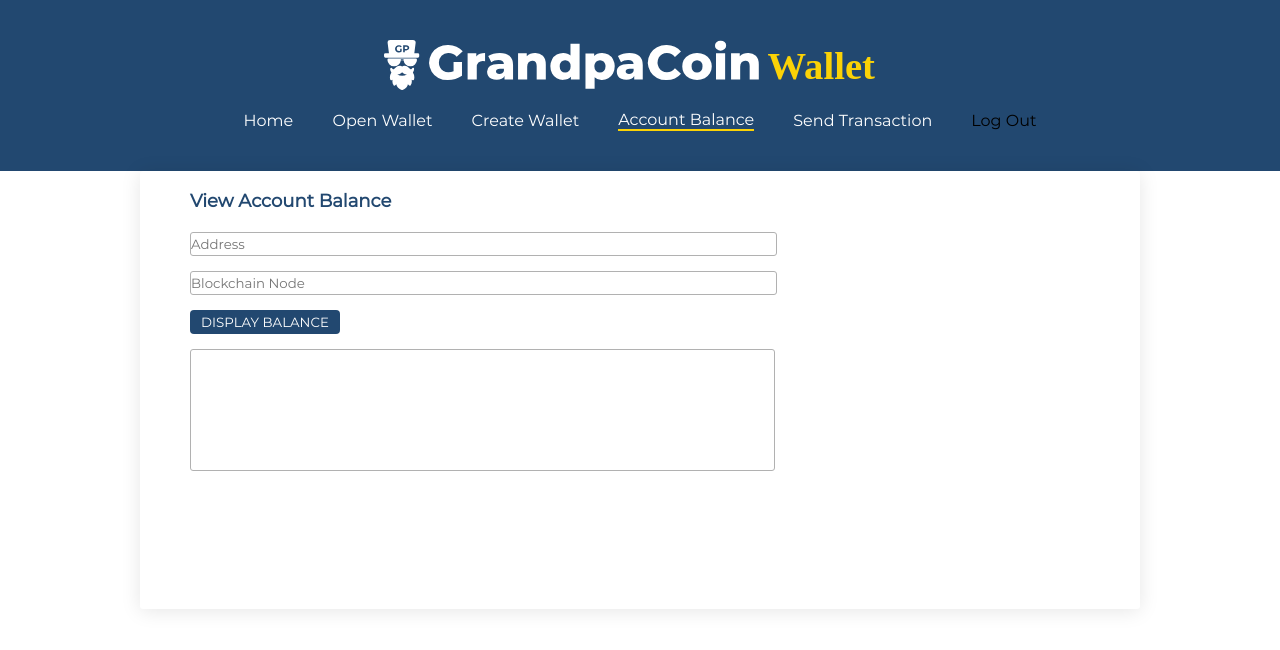
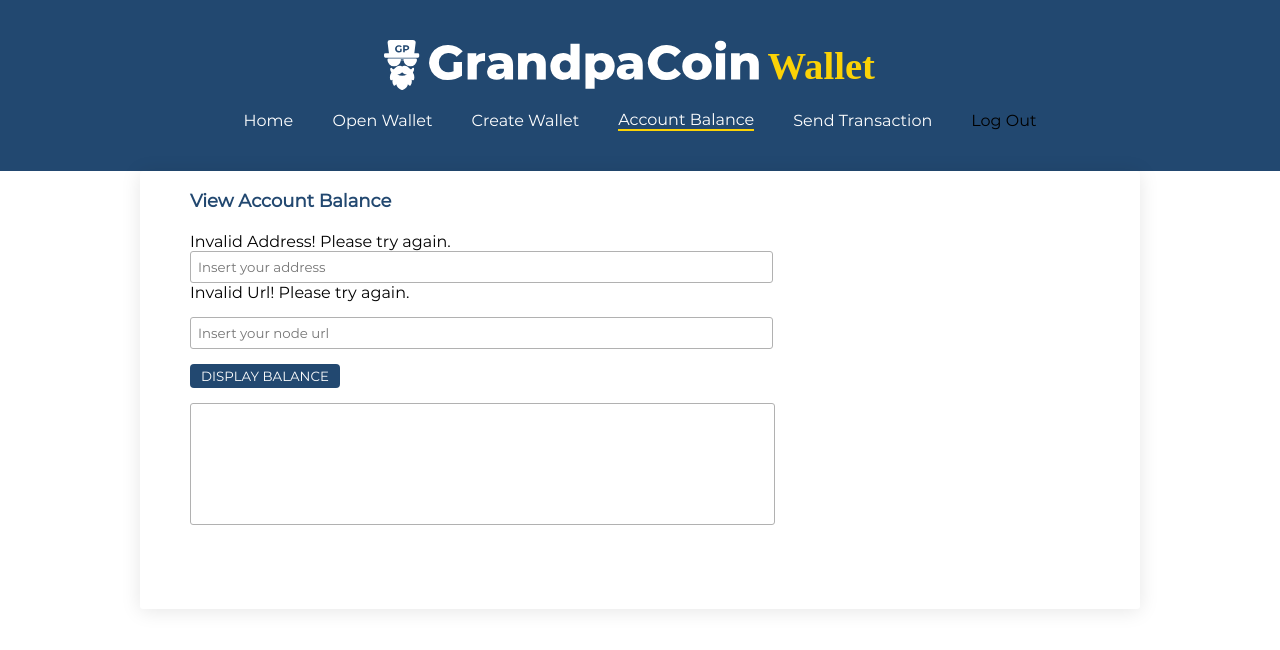
Before and after one commit to family-group/grandpacoin-wallet, a React (Create React App) app: page /account-balance in a window 1280 px wide. Both pictures are taken after a click on the button "DISPLAY BALANCE". Shown: the top 650 px of the page. Built offline with nearby package versions, Linux system fonts and the light colour scheme.

Commit message:
added xhr file and implemented get balance account

```diff
--- a/src/App.js
+++ b/src/App.js
@@ -7,10 +7,14 @@ import {
 import Header from './components/Header';
 import './App.css';
 import routes from './routes';
+import Xhr from './utils/xhr';
 
 class App extends React.Component {
 
   render() {
+
+    Xhr.baseUrl = 'http://192.168.1.160:5555';
+
     return (
       <Router>
         <Header />
--- a/src/components/AccountBalance.jsx
+++ b/src/components/AccountBalance.jsx
@@ -1,6 +1,8 @@
 import React from 'react';
 import Layout from './Layout';
 import Button from './Button';
+import Xhr from '../utils/xhr';
+import { isValidUrl, isValidAddress } from '../utils/validator';
 import LogAreaOutput from './LogAreaOutput';
 import TextInput from './TextInput';
 import './css/AccountBalance.css';
@@ -16,47 +18,115 @@ const styles = {
 }
 
 class AccountBalance extends React.Component {
-    constructor(props) {
-        super(props);
+    constructor() {
+        super();
+        this.inputErrors = {
+            addressInput: false,
+            nodeInput: false
+        };
+        this.balancesRequest = {
+            confirmedBalance: '',
+            safeBalance: '',
+            pendingBalance: '',
+        }
         this.state = {
-            address: '',
-            nodeUrl: ''
+            balanceStatus: false,
+            ...this.balancesRequest,
+            ...this.inputErrors
+        };
+        this.onChange = this.onChange.bind(this);
+        this.getInputErrors = this.getInputErrors.bind(this);
+        this.onClick = this.onClick.bind(this);
+    }
+
+    getInputErrors() {
+        if (!isValidAddress(this.address) && !isValidUrl(this.nodeUrl)) {
+            return this.inputErrors = {
+                addressInput: 'Invalid Address! Please try again.',
+                nodeInput: 'Invalid Url! Please try again.'
+            }
+        }
+        if (!isValidAddress(this.address) && isValidUrl(this.nodeUrl)) {
+            return this.inputErrors = {
+                addressInput: 'Invalid Address! Please try again.'
+            }
+        }
+        if (isValidAddress(this.address) && !isValidUrl(this.nodeUrl)) {
+            return this.inputErrors = {
+                nodeInput: 'Invalid Url! Please try again.'
+            }
         }
 
-        this.onChange = this.onChange.bind(this);
+        return false;
     }
-    onChange(event) {
-        const { value, name } = event.target;
 
-        console.log(value)
-        this.setState({
-            [name]: value
-        })
+    onChange({ target: { name, value } }) {
+        this[name] = value;
+    }
+
+    onClick() {
+        if (!this.getInputErrors()) {
+            this.inputErrors = {
+                addressInput: false,
+                nodeInput: false
+            }
+            this.address = this.address.replace('0x', '');
+            this.balanceRequest = new Xhr(`/address/${this.address}/balance`, {
+                useBaseUrl: this.nodeUrl
+            }).result()
+                .then(res => {
+                    this.balancesRequest = {
+                        Confirmed: res.confirmedBalance,
+                        Safe: res.safeBalance,
+                        Pending: res.pendingBalance,
+                    };
+                    this.setState({
+                        balanceStatus: true,
+                        ...this.balancesRequest,
+                        ...this.inputErrors
+                    })
+                })
+                .catch(err => console.log('err', err));
+
+            this.setState({ ...this.inputErrors })
+        } else {
+            this.setState({ ...this.inputErrors })
+        }
     }
 
     render() {
+        console.log(this.state)
         return (
             <Layout>
                 <div className="account-balance-container">
                     <h3 className="component-title">View Account Balance</h3>
                     <div className="account-balance-inputs">
+                        {
+                            this.inputErrors.addressInput ?
+                                <p>{this.inputErrors.addressInput}</p> : null
+                        }
                         <TextInput
-                            className="full-width"
-                            placeholder='Address'
+                            className="balance-input"
+                            placeholder="Insert your address"
                             name="address"
-                            value={this.state.address}
                             onChange={this.onChange}
                         />
+                        {
+                            this.inputErrors.nodeInput ?
+                                <p>{this.inputErrors.nodeInput}</p> : null
+                        }
                         <TextInput
-                            className="full-width margin-top"
-                            placeholder='Blockchain Node' name="nodeUrl" value={this.state.nodeUrl} onChange={this.onChange}
+                            className="balance-input margin-top"
+                            placeholder='Insert your node url'
+                            name="nodeUrl"
+                            onChange={this.onChange}
                         />
                         <Button
                             style={styles.button}
                             onClick={this.onClick}
                         >DISPLAY BALANCE</Button>
                         <LogAreaOutput
-                            value={''}
+                            value={this.state.balanceStatus ? this.balancesRequest : ''}
                             style={styles.logAreaOutput}
                             className="margin-top"
                         />
--- a/src/components/LogAreaOutput.jsx
+++ b/src/components/LogAreaOutput.jsx
@@ -1,14 +1,44 @@
 import React from 'react';
 import './css/LogAreaOutput.css';
 
-const LogAreaOutput = (props) => {
-    const { value = '', style = {}, className = "" } = props;
+export default class LogAreaOutput extends React.Component {
+    constructor() {
+        super();
+    }
+
+    render() {
+        const { value, className, style } = this.props;
+        return (
+            <div className={`log-area-output ${className}`} style={style}>
+                {
+                    typeof value === 'string' ? <p>{value}</p> :
+                        Array.isArray(value) ? (
+                            <React.Fragment>
+                                {
+                                    value.map((element, index) => {
+                                        return <p className="label-text" key={`label-${index}`}>{element}</p>
+                                    })
+                                }
+                            </React.Fragment>
+                        ) : (
+                                <React.Fragment>
+                                    {
+                                        Object.keys(value).map((valueLabel, index) => {
+                                            return <p className="label-text" key={`label-${index}`}>{`${valueLabel}: ${value[valueLabel]}`}</p>
+                                        })
+
+                                    }
+                                </React.Fragment>
+                            )
+                }
+            </div>
+        )
+    }
+    /* const { value = '', style = {}, className = "" } = props;
 
     return (
         <div className={`log-area-output ${className}`} style={style}>
             {value}
         </div>
-    )
-}
-
-export default LogAreaOutput;
+    ) */
+};
--- a/src/components/css/AccountBalance.css
+++ b/src/components/css/AccountBalance.css
@@ -1,9 +1,25 @@
 .account-balance-container {
-    width: 65%;
+    width: 65%
 }
-
 .account-balance-inputs {
     padding-top: 20px;
     display: flex;
     flex-direction: column;
 }
+.balance-input {
+    width: 97%;
+    border-radius: 3px;
+    padding: 7px;
+    border: 1px solid var(--color-grandpa-gray);
+}
+
+@media (max-width: 600px) {
+    .account-balance-container {
+        width: 100%
+    }
+}
+@media (max-width: 460px) {
+    .balance-input {
+        width: 90%
+    }
+}
--- a/src/components/css/LogAreaOutput.css
+++ b/src/components/css/LogAreaOutput.css
@@ -2,5 +2,9 @@
     border: 1px solid var(--color-grandpa-gray);
     border-radius: 3px;
     margin-top: 15px;
-    padding: 10px 0px;
+    padding: 10px;
 }
+
+.label-text {
+    padding-bottom: 3px;
+}
--- a/src/utils/ajax.js
+++ b/src/utils/xhr.js
@@ -3,7 +3,7 @@ class Xhr {
     constructor(endpoint, options = {}) {
         this.body = options.body ? JSON.stringify(options.body) : null;
         this.xhr = new XMLHttpRequest();
-        this.xhr.open(options.method ? options.method.toUpperCase() : 'GET', Xhr.baseUrl + endpoint);
+        this.xhr.open(options.method ? options.method.toUpperCase() : 'GET', options.useBaseUrl ? options.useBaseUrl + endpoint : Xhr.baseUrl + endpoint);
         this.xhr.send(this.body)
         this.result = this.result.bind(this);
         this.abort = this.abort.bind(this);
```
